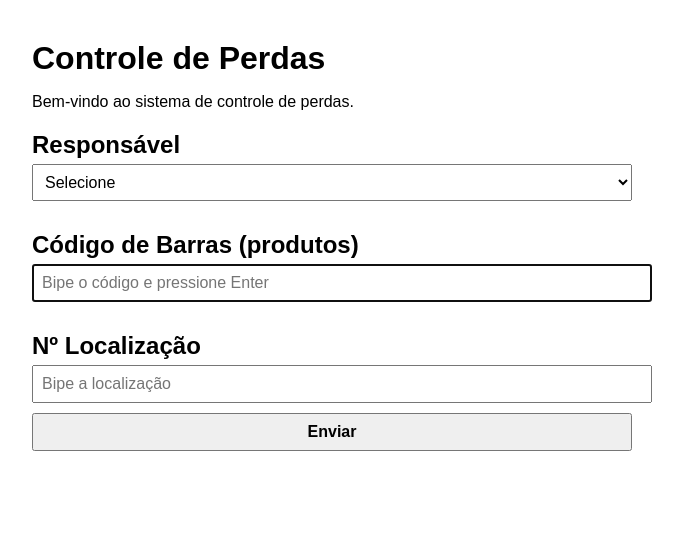
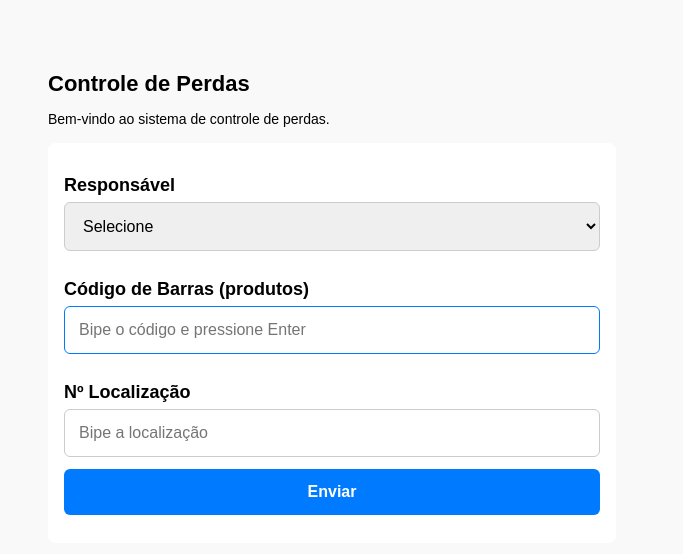
Before and after one commit to LarissaScarlat/logisticaRecebimento_garantia, a website: page public/index.html in a window 1280 px wide. Shown: the whole page, without its empty margins (308-991 px from the left). Drawn offline with Linux system fonts and the light colour scheme.

Commit message:
Ajustando codigo para medidas de celular

```diff
--- a/public/index.html
+++ b/public/index.html
@@ -4,37 +4,85 @@
   <meta charset="UTF-8" />
   <title>Controle de Perdas</title>
 
-  <style>
+ <style>
+  * {
+    box-sizing: border-box;
+  }
+
+  body {
+    font-family: Arial, sans-serif;
+    margin: 0;
+    padding: 16px;
+    background: #f9f9f9;
+  }
+
+  h1 {
+    font-size: 22px;
+    margin-bottom: 8px;
+  }
+
+  h2 {
+    font-size: 18px;
+    margin: 16px 0 6px;
+  }
+
+  p {
+    font-size: 14px;
+    margin-bottom: 16px;
+  }
+
+  form {
+    background: #fff;
+    padding: 16px;
+    border-radius: 8px;
+  }
+
+  input,
+  select,
+  button {
+    width: 100%;
+    padding: 14px;
+    margin-bottom: 12px;
+    font-size: 16px;
+    border-radius: 6px;
+    border: 1px solid #ccc;
+  }
+
+  input:focus,
+  select:focus {
+    outline: none;
+    border-color: #007bff;
+  }
+
+  button {
+    background: #007bff;
+    color: #fff;
+    border: none;
+    font-weight: bold;
+  }
+
+  button:active {
+    transform: scale(0.98);
+  }
+
+  ul {
+    padding-left: 18px;
+    font-size: 14px;
+  }
+
+  li {
+    margin-bottom: 6px;
+  }
+
+  /* 🖥️ Ajustes para telas maiores */
+  @media (min-width: 768px) {
     body {
-      font-family: Arial, sans-serif;
       max-width: 600px;
       margin: 40px auto;
     }
+  }
+</style>
 
-    h1, h2 {
-      margin-bottom: 5px;
-    }
-
-    input, select, button {
-      width: 100%;
-      padding: 8px;
-      margin-bottom: 10px;
-      font-size: 16px;
-    }
-
-    ul {
-      padding-left: 20px;
-    }
-
-    li {
-      margin-bottom: 4px;
-    }
-
-    button {
-      cursor: pointer;
-      font-weight: bold;
-    }
-  </style>
 </head>
 <body>
 
```
